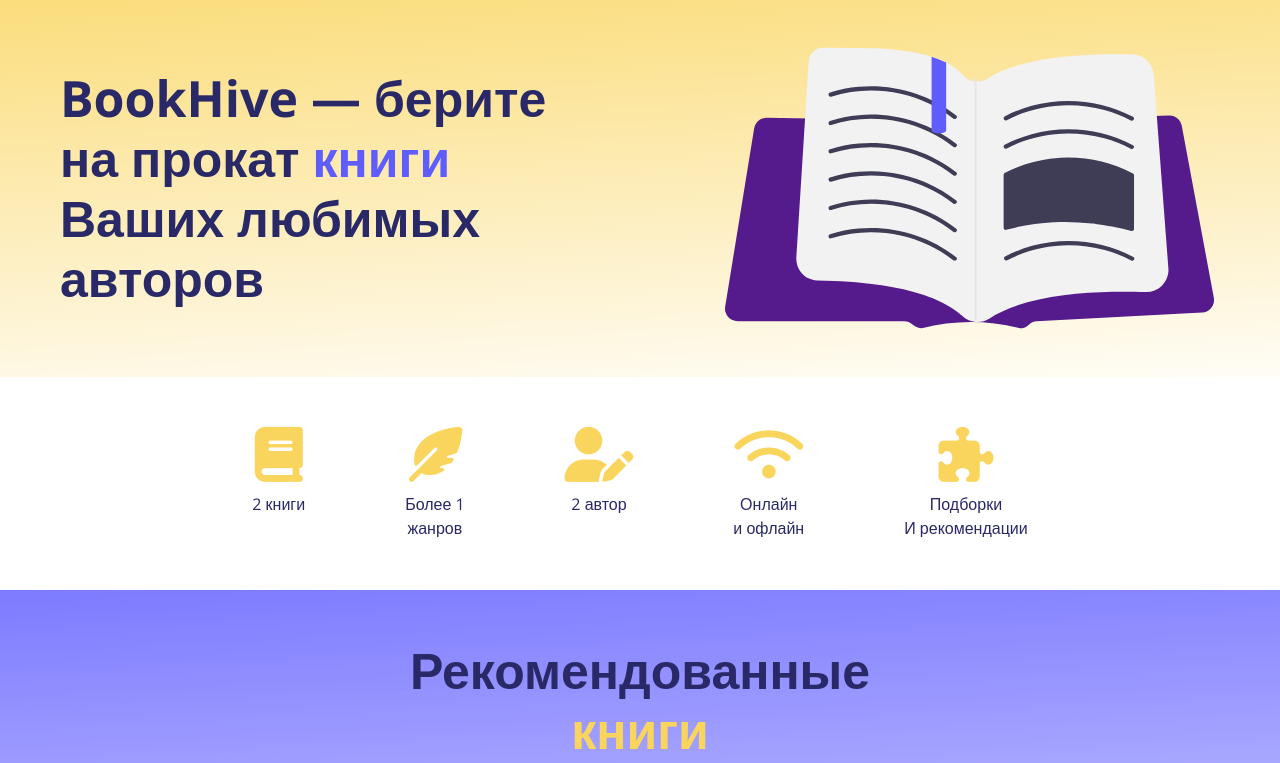
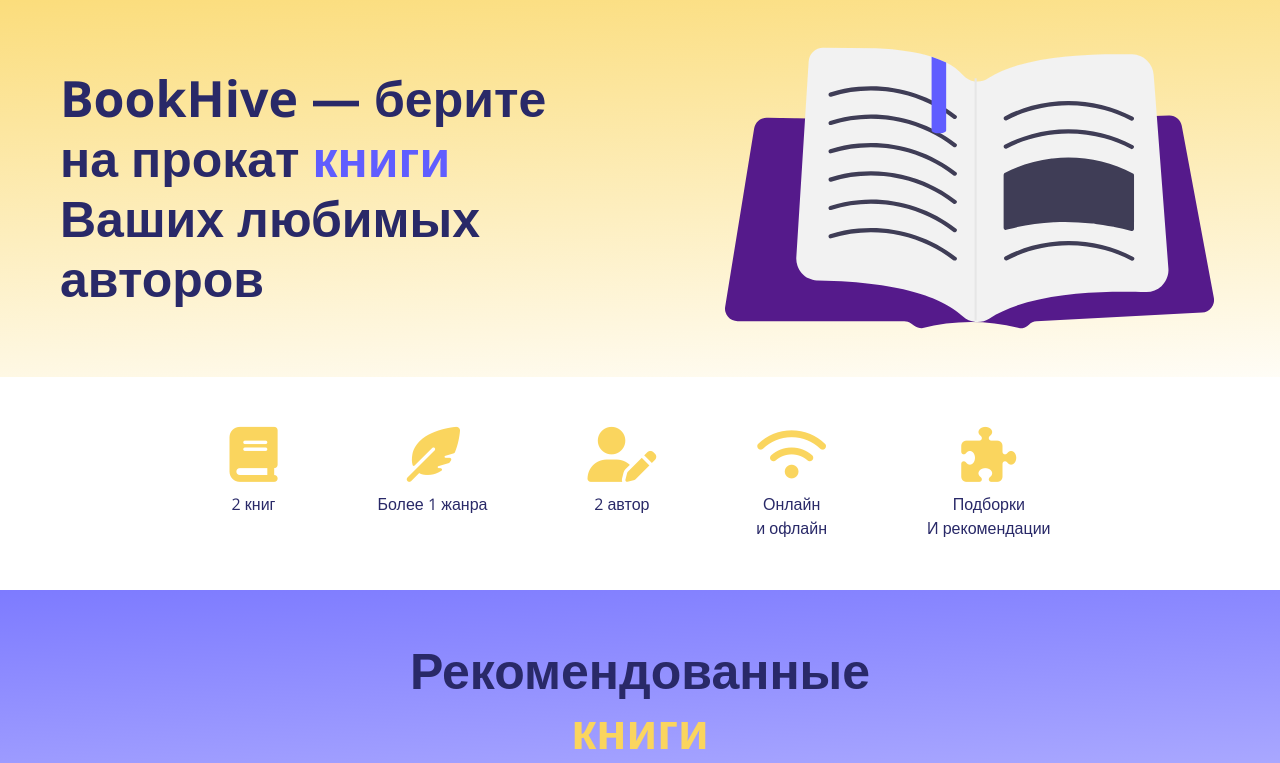
Before and after one commit to ErgardBechert/OnlineLibriry-Django, a Django app: page /catalog/ in a window 1280 px wide. Shown: the part 71-834 px from the top of the page. Run offline with Django 4.2, Linux system fonts and the light colour scheme; data comes from the database, SQL or seed files in the repository; some libraries are stand-ins or nearby versions.

Commit message:
pluralize

```diff
--- a/catalog/templates/index.html
+++ b/catalog/templates/index.html
@@ -1,6 +1,7 @@
 {% extends "base_generic.html" %}
 {% block title %}<title>Главная страница</title>{% endblock %}
 {% load static %}
+
 {% block content %}
 <section class="main">
   <div class="__container">
@@ -20,7 +21,7 @@
         <i class="fa-solid fa-book"></i>
       </div>
       <div class="dignity-item__title">
-         {{ num_books }} книги
+         {{ num_books }} {{ num_books|pluralize:"книги,книг" }}
       </div>
     </div>
     <div class="dignity-item">
@@ -28,7 +29,7 @@
         <i class="fa-solid fa-feather-pointed"></i>
       </div>
       <div class="dignity-item__title">
-        Более {{ num_genres }} <br> жанров
+        Более {{ num_genres }} {{ num_genres|pluralize:"жанра,жанров" }}
       </div>
     </div>
     <div class="dignity-item">
```
